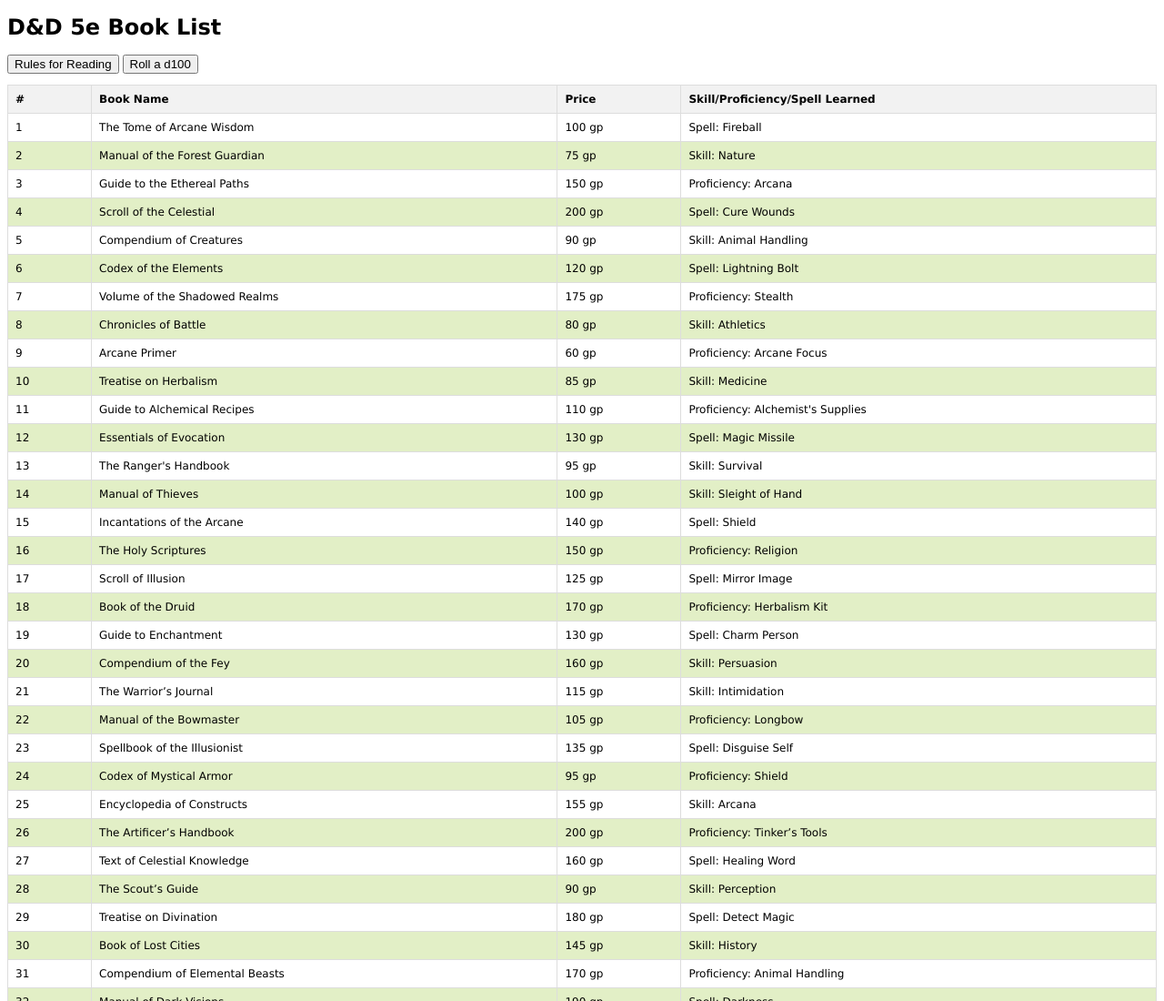
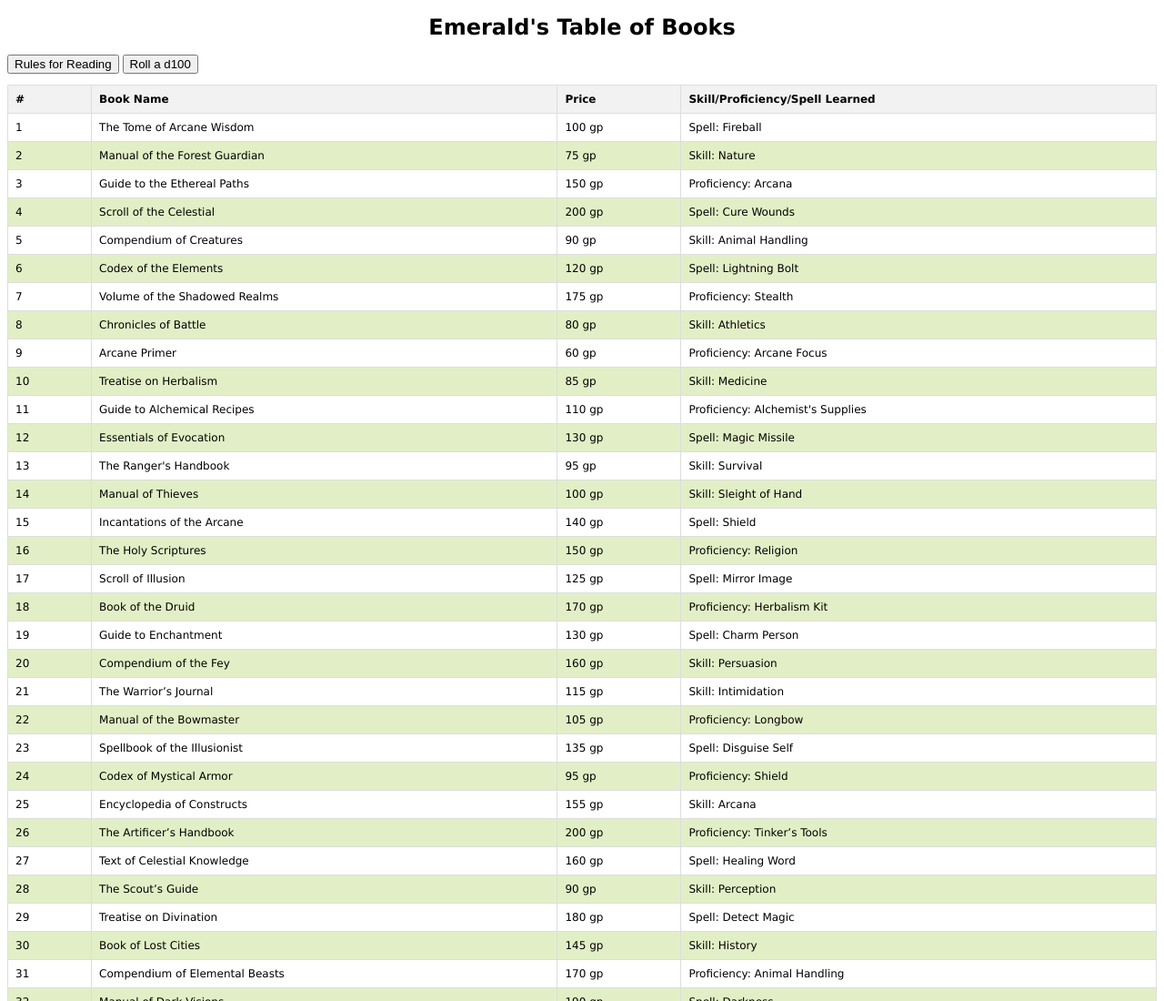
Before and after one commit to AtomicQuillPublishing/emeralds-table-of-books, a plain HTML site: page index.html in a window 1280 px wide. Shown: the top 1100 px of the page at 91% size. Drawn offline with Linux system fonts and the light colour scheme.

Commit message:
Update index.html

```diff
--- a/index.html
+++ b/index.html
@@ -37,7 +37,7 @@
 </head>
 <body>
 
-    <h1>D&D 5e Book List</h1>
+    <h1 align="center">Emerald's Table of Books</h1>
     <button onclick="window.location.href='rules-for-reading.html'">Rules for Reading</button>
     <button onclick="rollD100()">Roll a d100</button>
     <p id="result"></p>
```
